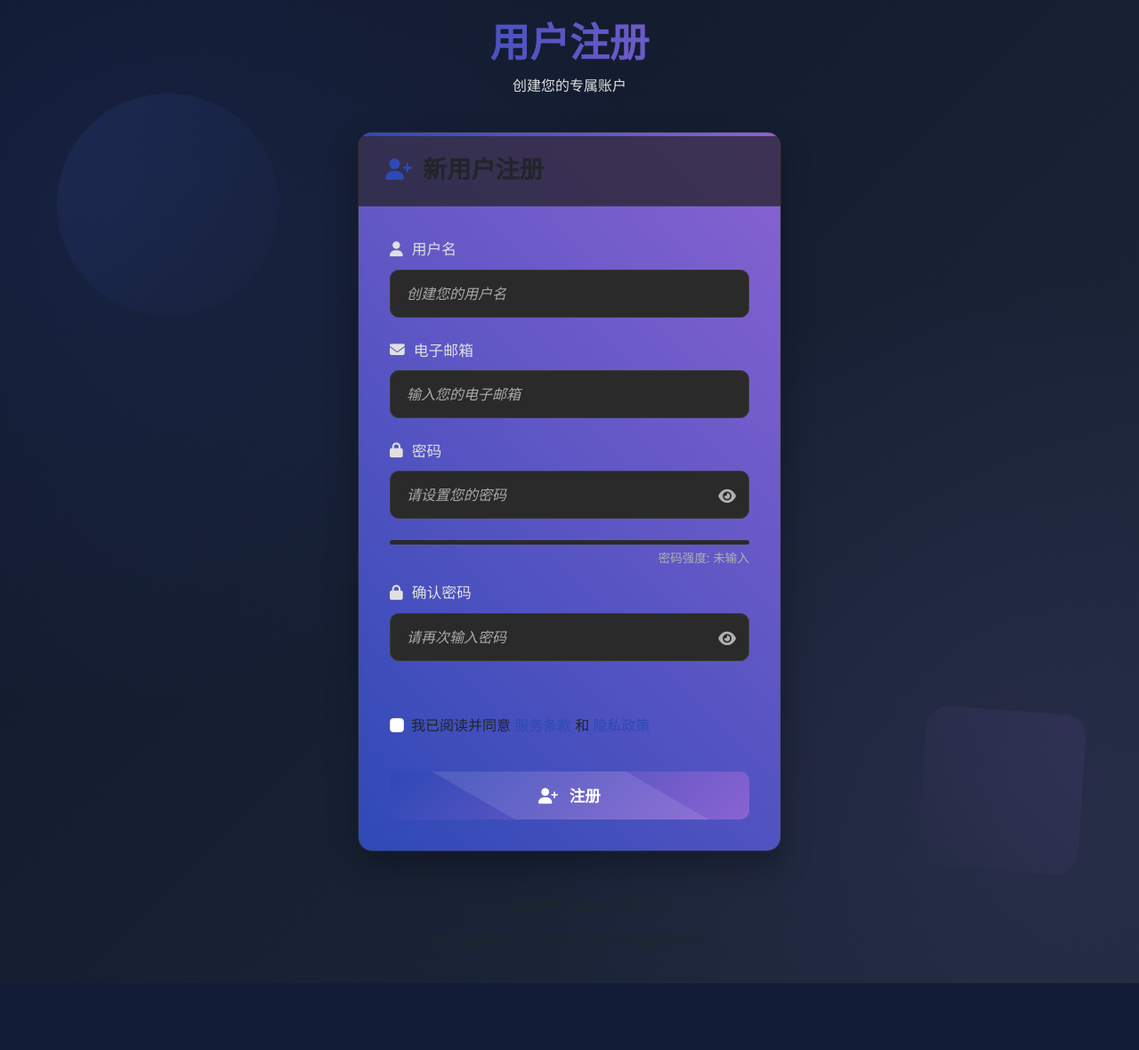
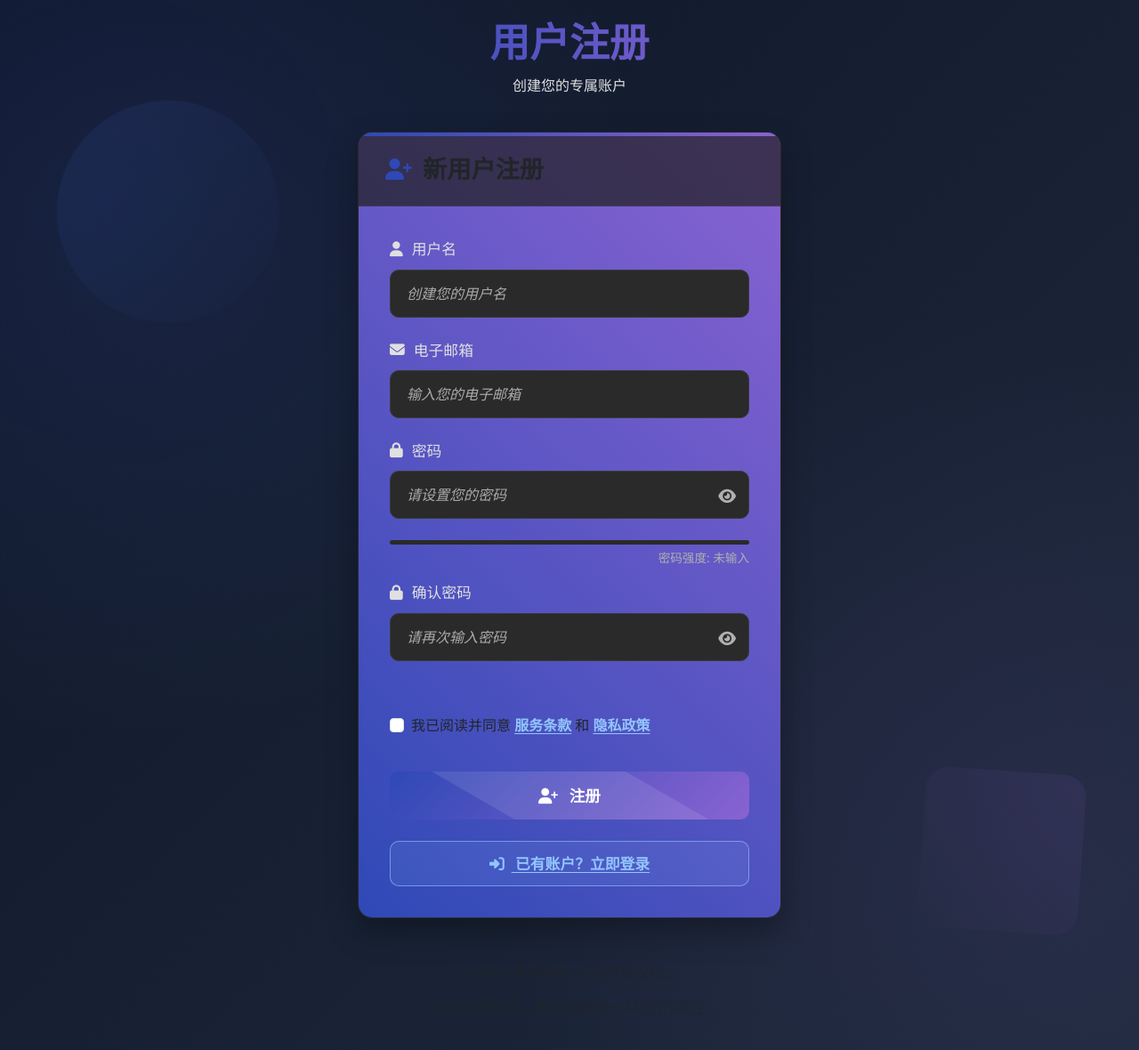
Before and after one commit to DarkStars1922/wyly_backend, a Django app: page /register/ in a window 1280 px wide. Shown: the whole page at 89% size. Before the commit the page ends 1105 px from the top, so only its background shows below. Run offline with Django 4.2, Linux system fonts and the light colour scheme; some libraries are stand-ins or nearby versions.

Commit message:
Improve login and registration navigation

```diff
--- a/templates/music_h_app/register.html
+++ b/templates/music_h_app/register.html
@@ -17,6 +17,8 @@
             --text-secondary: #b0b0b0;
             --accent-primary: #2e49b6;
             --accent-secondary: #8a63d2;
+            --link-color: #93c5fd;
+            --link-hover: #dbeafe;
             --input-bg: #2a2a2a;
             --input-border: #3a3a3a;
             --input-text: #f0f0f0;
@@ -313,14 +315,49 @@
         }
 
         .terms-link {
-            color: var(--accent-primary);
-            text-decoration: none;
+            color: var(--link-color);
+            font-weight: 600;
+            text-decoration: underline;
+            text-underline-offset: 3px;
             transition: all 0.3s;
         }
 
         .terms-link:hover {
+            color: var(--link-hover);
+        }
+
+        .terms-link:focus-visible {
+            outline: 3px solid rgba(219, 234, 254, 0.75);
+            outline-offset: 3px;
+        }
+
+        .login-link {
+            display: block;
+            text-align: center;
+            margin-top: 24px;
+            padding: 12px 16px;
+            border: 1px solid rgba(147, 197, 253, 0.6);
+            border-radius: 10px;
+            background: rgba(147, 197, 253, 0.1);
+            color: var(--link-color);
+            font-size: 1.05rem;
+            font-weight: 700;
+            line-height: 1.5;
             text-decoration: underline;
-            color: #6c8dfa;
+            text-underline-offset: 3px;
+            transition: all 0.3s;
+        }
+
+        .login-link:hover {
+            color: var(--link-hover);
+            border-color: var(--link-hover);
+            background: rgba(147, 197, 253, 0.18);
+            transform: translateY(-1px);
+        }
+
+        .login-link:focus-visible {
+            outline: 3px solid rgba(219, 234, 254, 0.75);
+            outline-offset: 3px;
         }
 
         @keyframes fadeInUp {
@@ -545,6 +582,10 @@
                     <button type="submit" class="btn btn-primary mt-4">
                         <i class="fas fa-user-plus me-2"></i> 注册
                     </button>
+
+                    <a href="{% url 'login_page' %}" class="login-link">
+                        <i class="fas fa-sign-in-alt me-2"></i> 已有账户？立即登录
+                    </a>
                 </form>
             </div>
         </div>
```
Also changed, not shown: templates/music_h_app/login.html (+22 -6 lines).
